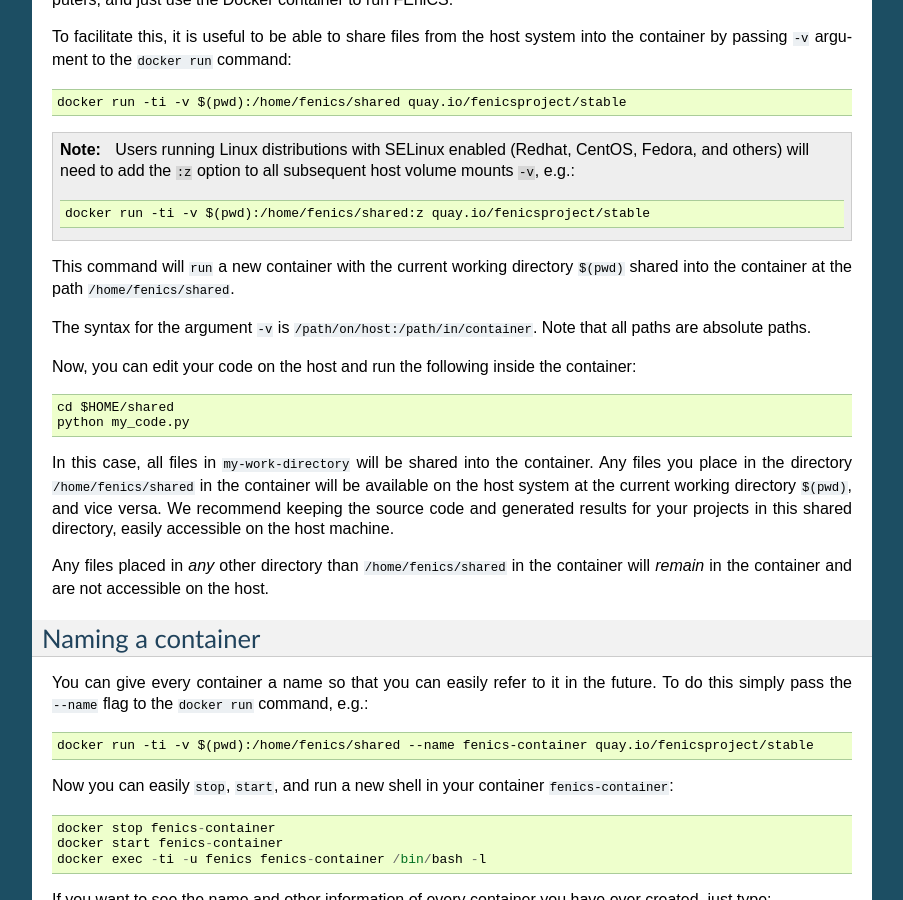
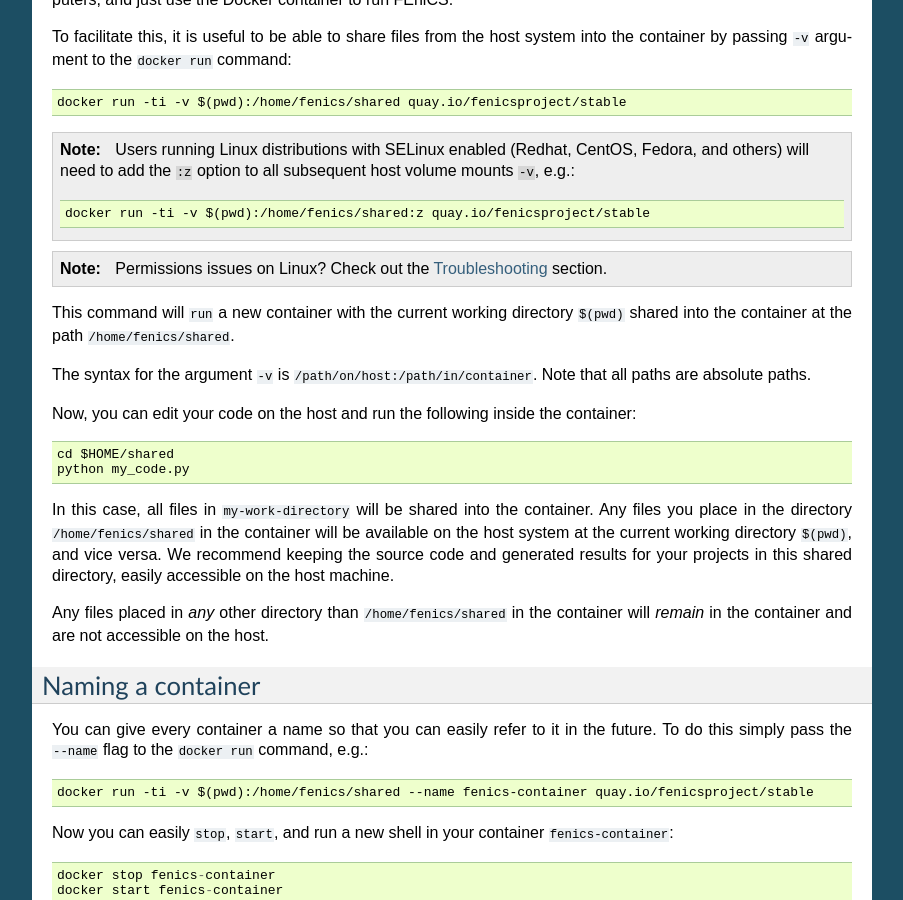
Before and after one commit to vacary/docker, a Sphinx documentation site: the page built from doc/source/introduction.rst, in a window 1280 px wide and 900 px high, scrolled down 1713 px. Shown: the whole window, without its empty margins (198-1101 px from the left). Built offline with Sphinx 7.4.7, drawn with Linux system fonts in a browser that asks for light colours.

Commit message:
introduction.rst edited online with Bitbucket [skip build]

```diff
--- a/doc/source/introduction.rst
+++ b/doc/source/introduction.rst
@@ -118,6 +118,8 @@ host system into the container by passing ``-v`` argument to the
 
        docker run -ti -v $(pwd):/home/fenics/shared:z quay.io/fenicsproject/stable
 
+.. note:: Permissions issues on Linux? Check out the :ref:`troubleshooting` section.
+
 This command will ``run`` a new container with the current working directory
 ``$(pwd)`` shared into the container at the path ``/home/fenics/shared``.
 
```
